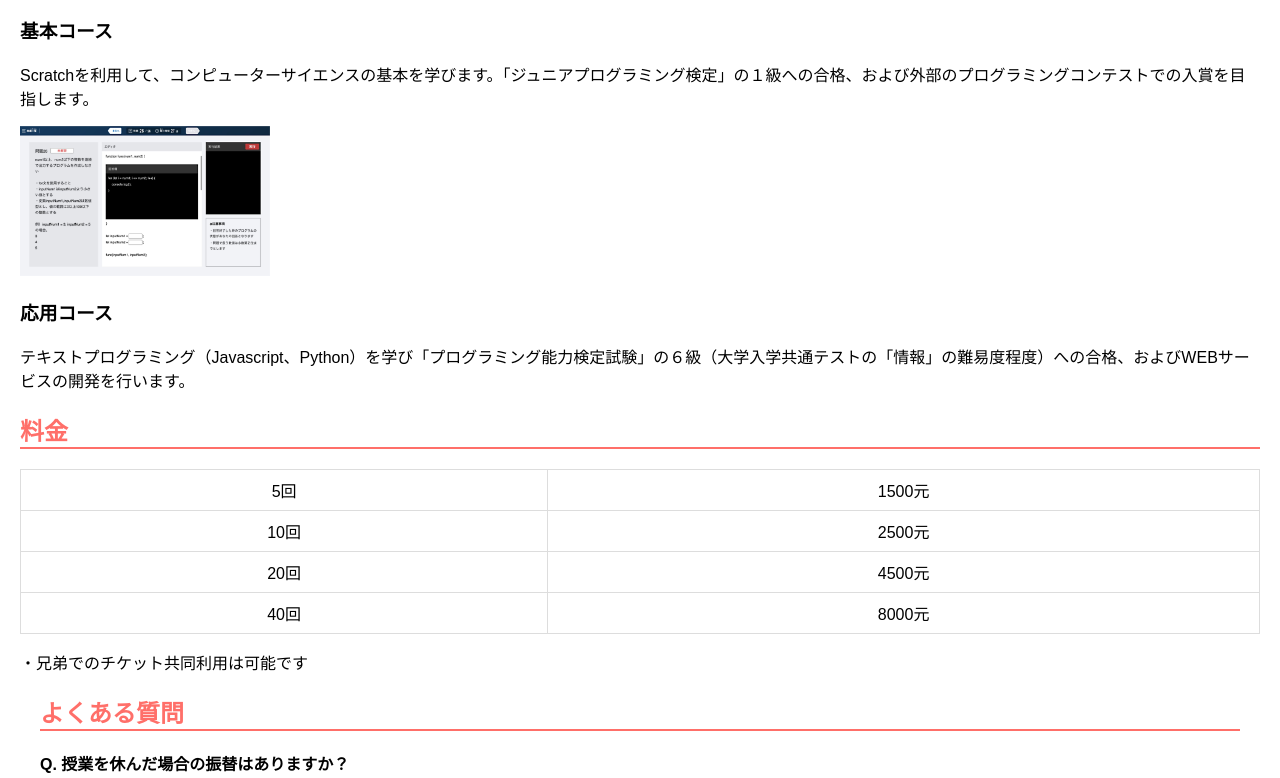
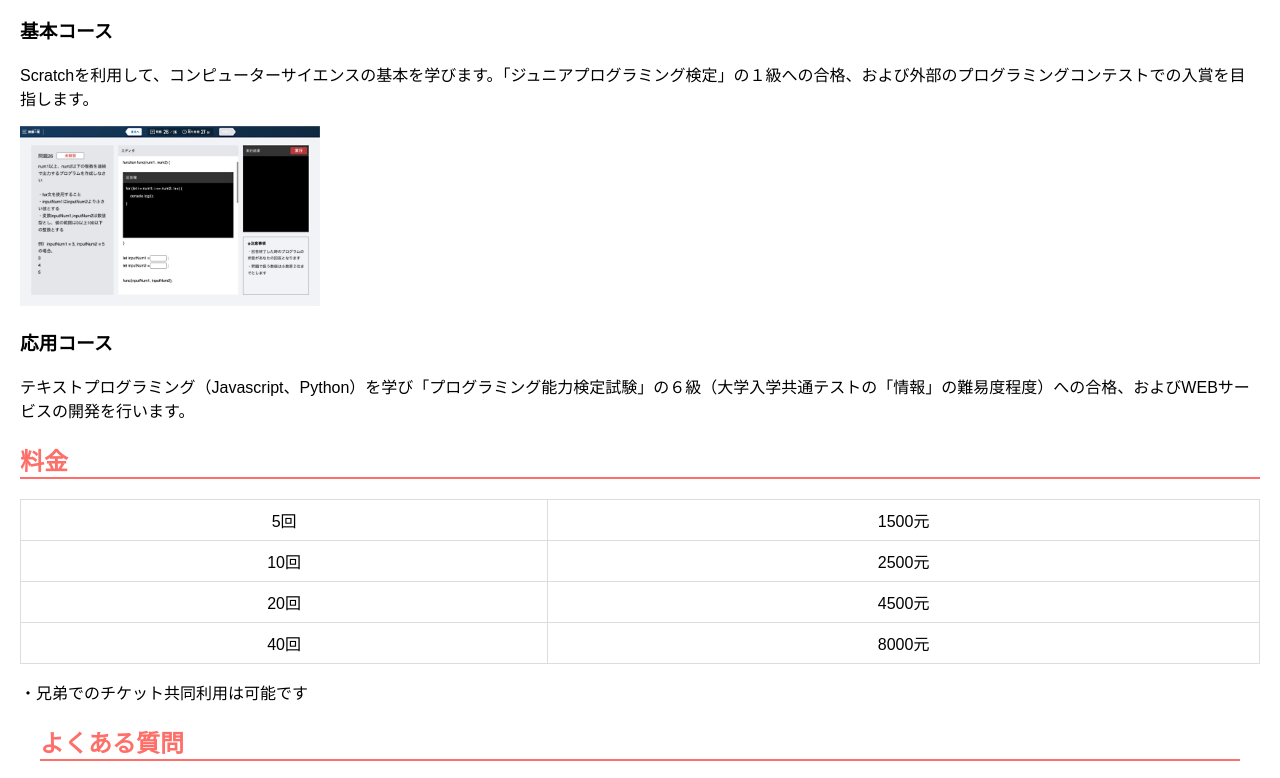
Before and after one commit to yorunegy/linkHomePage, a plain HTML site: page index.html in a window 1280 px wide. Shown: the part 1020-1798 px from the top of the page. Drawn offline with Linux system fonts and the light colour scheme.

Commit message:
画像のサイズ調整

```diff
--- a/index.html
+++ b/index.html
@@ -42,7 +42,7 @@
                 <p>Scratchを利用して、コンピューターサイエンスの基本を学びます。「ジュニアプログラミング検定」の１級への合格、および外部のプログラミングコンテストでの入賞を目指します。</p>
             </div>
             <div class="course">
-                <img src="img/pgskill.jpg" alt="応用コースのサムネイル" style="width:250px; height:auto;">
+                <img src="img/pgskill.jpg" alt="応用コースのサムネイル" style="width:300px; height:auto;">
                 <h3>応用コース</h3>
                 <p>テキストプログラミング（Javascript、Python）を学び「プログラミング能力検定試験」の６級（大学入学共通テストの「情報」の難易度程度）への合格、およびWEBサービスの開発を行います。</p>
             </div>
```
